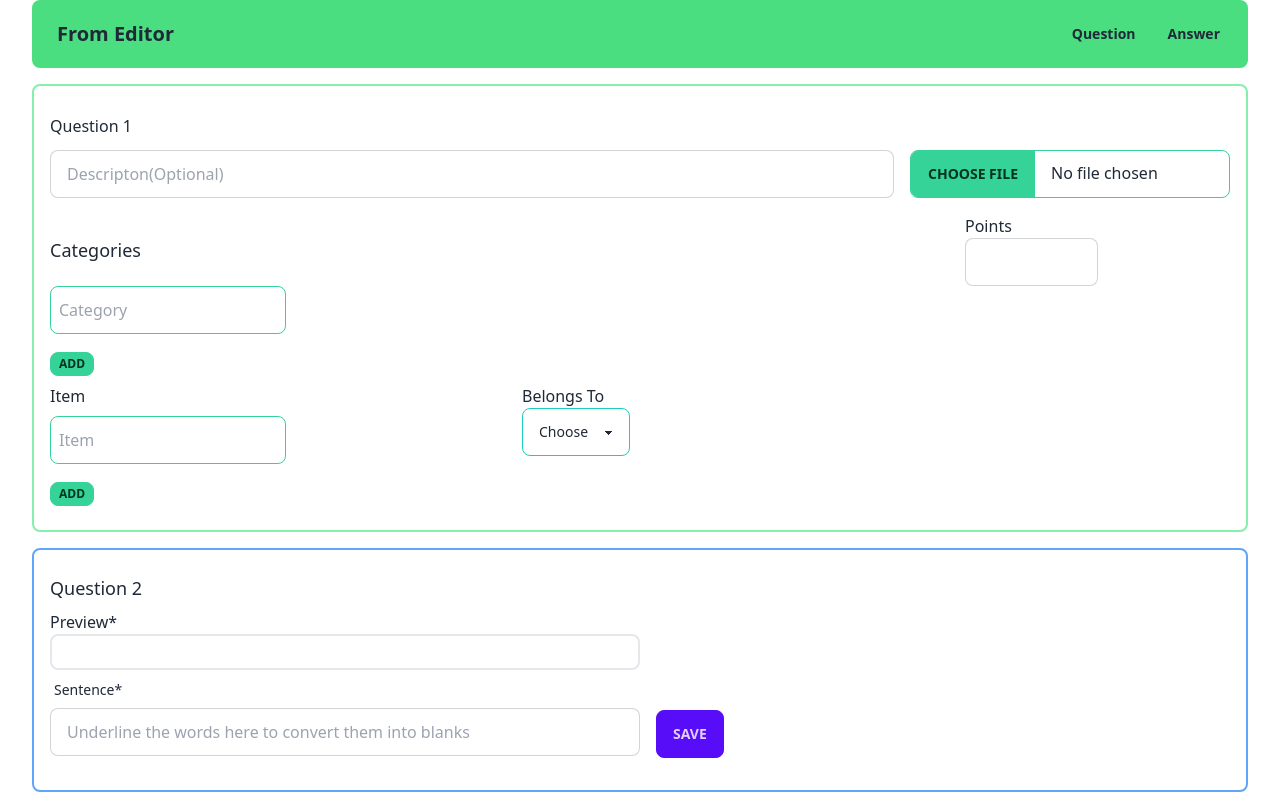
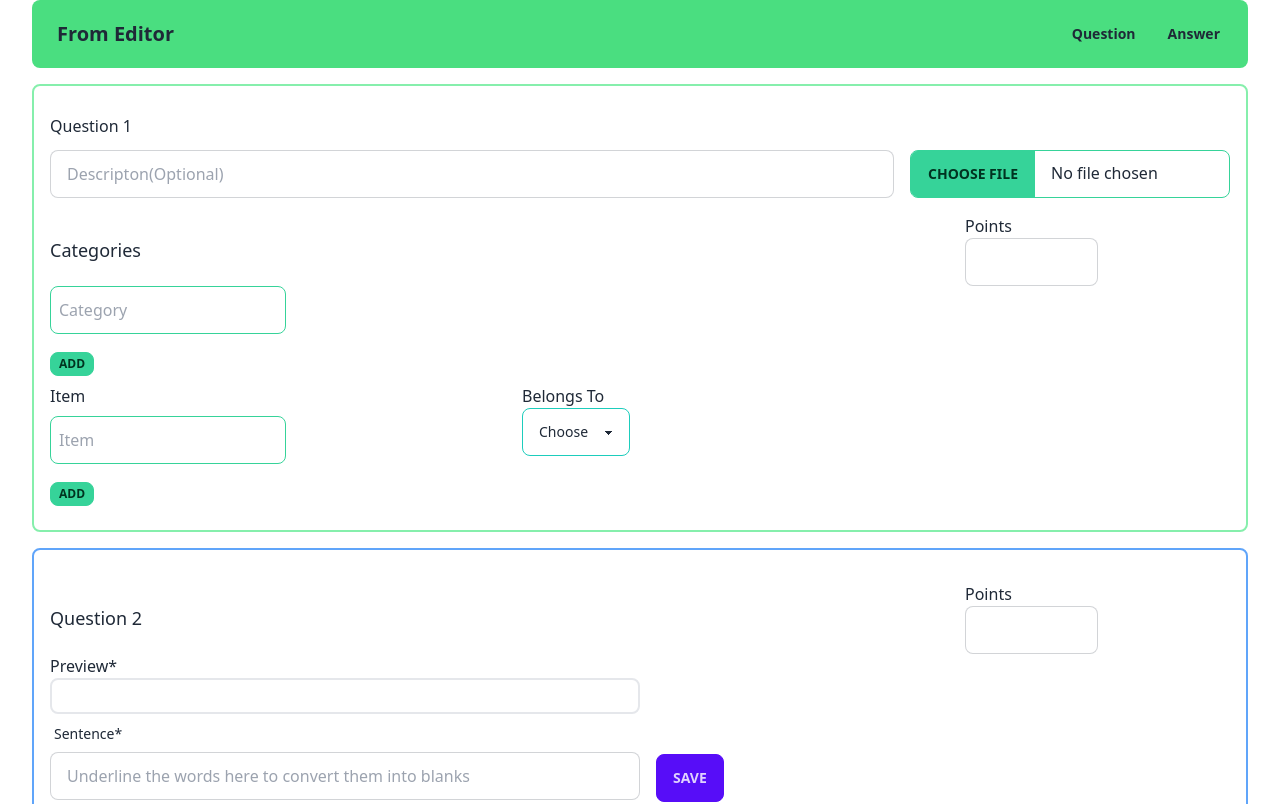
Before and after one commit to arafatrahman862/Form-Editor, a React (Vite) app: page / in a window 1280 px wide. Shown: the top 804 px of the page. Built offline with nearby package versions, Linux system fonts and the light colour scheme.

Commit message:
input field added

```diff
--- a/src/Components/Cloze.jsx
+++ b/src/Components/Cloze.jsx
@@ -22,7 +22,13 @@ const Cloze = () => {
     return (
         <div className='border-2 border-blue-400 rounded-lg p-4 mx-8'>
             <div>
+                <div className='flex justify-between mt-4 items-center'>
                     <p className='py-2 text-lg'>Question 2</p>
+                    <div >
+                        <p>Points</p>
+                        <input type="number" placeholder="" className="input input-bordered w-[50%] " />
+                    </div>
+                </div>
                 <div>
                     <p>Preview*</p>
 
@@ -37,7 +43,7 @@ const Cloze = () => {
                             <input type="text" name="sentence" {...register("sentence")} placeholder="Underline the words here to convert them into blanks" className="input input-bordered " />
 
                         </div>
-                <input  className="btn btn-primary mt-10 " type="submit" value="save" />
+                        <input className="btn btn-primary mt-10 " type="submit" value="save" />
                     </div>
                 </form>
 
```
Lines whose indentation alone changed are shown as unchanged.
